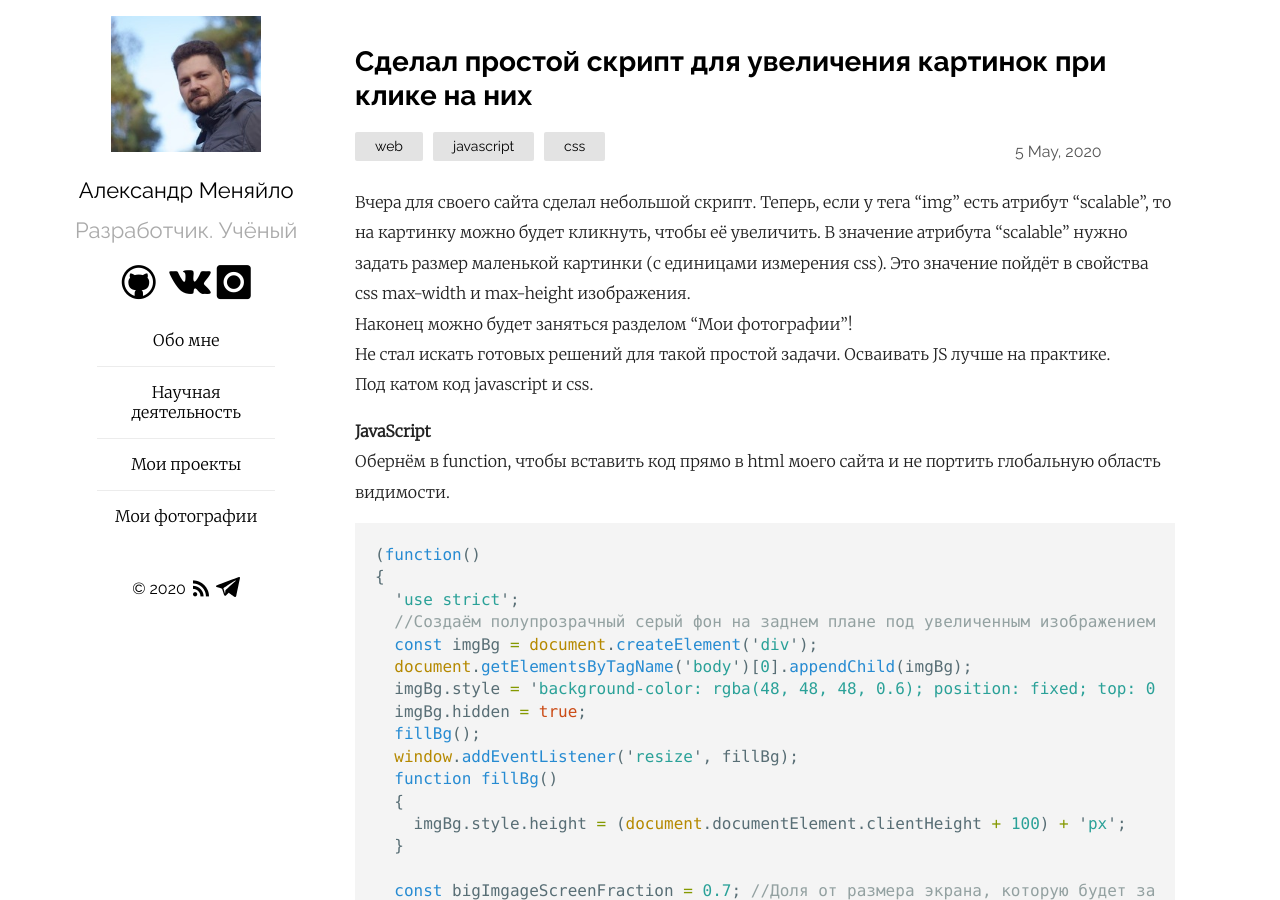
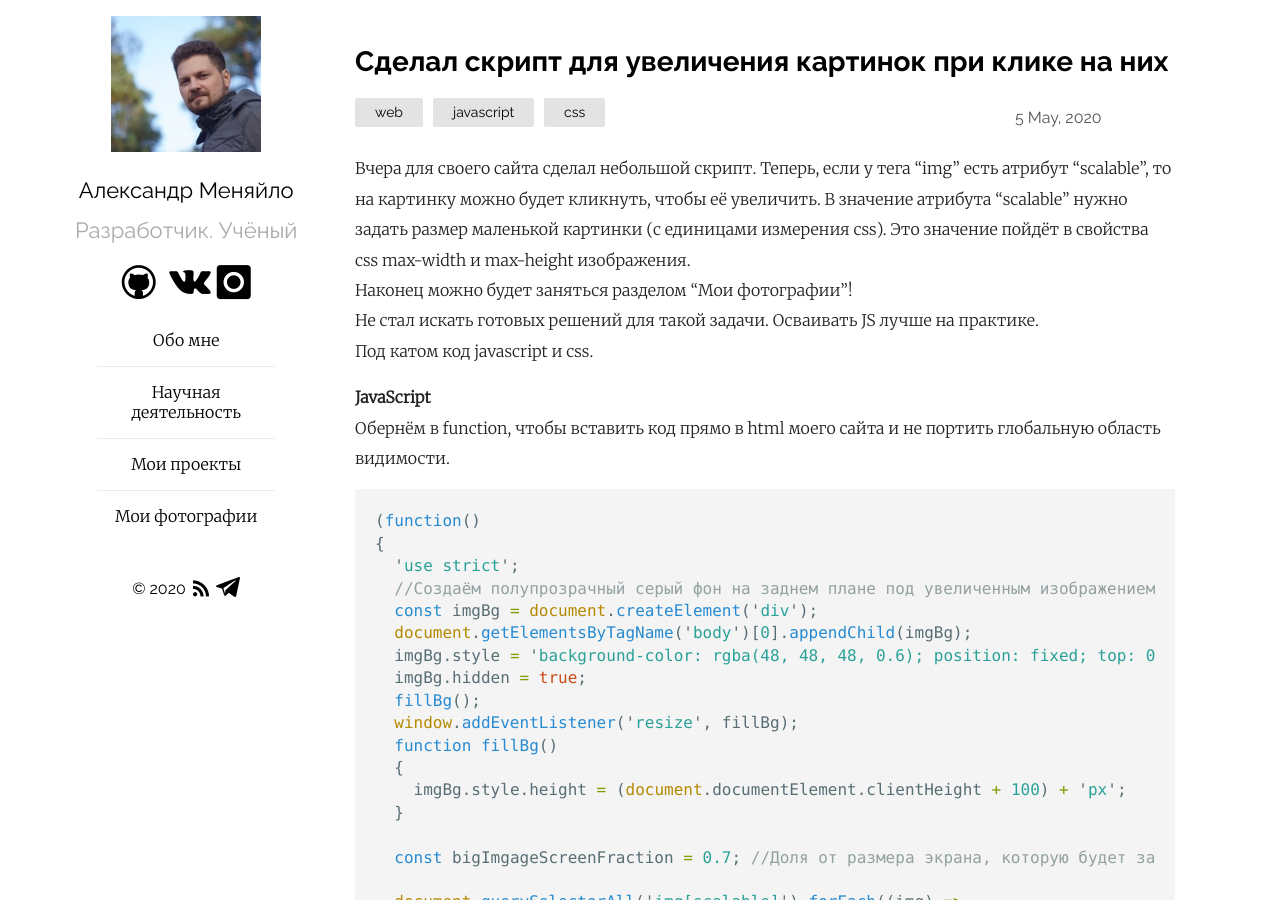
Before and after one commit to Mendeo/mendeo.github.io, a Jekyll site: the page built from _posts/2020-05-05-script-uvelichenie-kartinok.md, in a window 1280 px wide and 900 px high. Built offline with Jekyll 4.4.1, drawn with Linux system fonts in a browser that asks for light colours; some of the changed text lies outside the part shown.

```diff
--- a/_layouts/default.html
+++ b/_layouts/default.html
@@ -126,8 +126,6 @@
 					let imgHeight = img.height;
 					let bigImgHeight = Math.round(screenHeight * bigImgageScreenFraction);
 					let bigImgWidth = Math.round(screenWidth * bigImgageScreenFraction);
-					console.log(bigImgHeight);
-					console.log(bigImgWidth);
 					let ratio = imgWidth / imgHeight
 					let newWidth = Math.round(bigImgHeight * ratio);
 					if (newWidth < bigImgWidth)
--- a/_posts/2020-05-05-script-uvelichenie-kartinok.md
+++ b/_posts/2020-05-05-script-uvelichenie-kartinok.md
@@ -1,8 +1,8 @@
 ---
 layout: post
-title: Сделал простой скрипт для увеличения картинок при клике на них
+title: Сделал скрипт для увеличения картинок при клике на них
 date: 2020-05-05 11:52:00 +03
-modified: 2020-05-05 13:58:00 +03
+modified: 2020-05-05 21:20:00 +03
 categories: web javascript
 tags: [web, javascript, css]
 excerpt_separator: <a name="cut"></a>
@@ -10,7 +10,7 @@ links_in_new_tab: true
 ---
 Вчера для своего сайта сделал небольшой скрипт. Теперь, если у тега "img" есть атрибут "scalable", то на картинку можно будет кликнуть, чтобы её увеличить. В значение атрибута "scalable" нужно задать размер маленькой картинки (с единицами измерения css). Это значение пойдёт в свойства css max-width и max-height изображения.
 Наконец можно будет заняться разделом "Мои фотографии"!
-Не стал искать готовых решений для такой простой задачи. Осваивать JS лучше на практике.
+Не стал искать готовых решений для такой задачи. Осваивать JS лучше на практике.
 Под катом код javascript и css.
 
 <a name="cut"></a>
```
Also changed, not shown: other parts of _posts/2020-05-05-script-uvelichenie-kartinok.md (+0 -2 lines).
